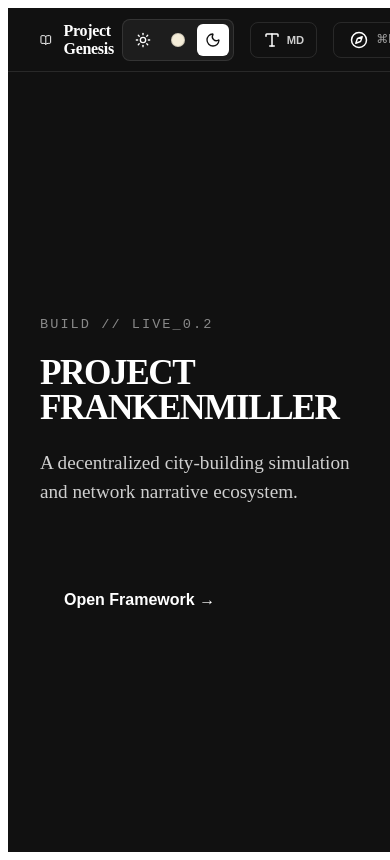
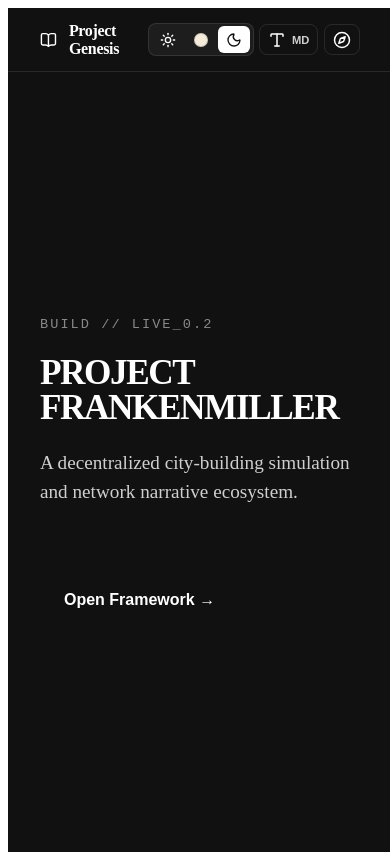
Before and after one commit to Frankenmiller/project-genesis, a React (Vite) app: page / in a window 390 px wide. Built offline with nearby package versions, Linux system fonts and the light colour scheme.

Commit message:
added chapter flip feature for last page works spacebar and chevron right, tidy'd up the header icons on mobile

```diff
--- a/src/App.css
+++ b/src/App.css
@@ -118,13 +118,12 @@
   transition: width 0.3s cubic-bezier(0.25, 1, 0.5, 1);
 }
 
-/* Override inline styling on mobile headers via existing MQ context */
 @media (max-width: 640px) {
   .book-engine-container {
     height: calc(100vh - var(--nav-height) - 1rem);
   }
   .page-nav-zone {
-    width: 12%; /* Wider tap targets on tiny touch screens */
+    width: 12%;
   }
   .book-text-columns {
     column-gap: 2rem;
@@ -132,4 +131,33 @@
   .cover-main-title {
     font-size: 2.2rem !important;
   }
+  .nav-right {
+    transform: translateX(-8px);
+  }
 }
+
+@media (max-width: 768px) {
+  /* Keep your general offset rule */
+  .nav-right {
+    transform: translateX(-6px);
+    gap: 0.35rem !important; /* Tightens space between theme bar, font size, and palette buttons */
+  }
+
+  /* Compact the padding around theme controls */
+  .theme-selector {
+    padding: 0.15rem !important;
+    gap: 0.15rem !important;
+  }
+
+  /* Shrink individual icon buttons */
+  .theme-selector button,
+  .control-btn,
+  .palette-trigger {
+    padding: 0.35rem 0.5rem !important;
+  }
+
+  /* Hide shortcut hint text on mobile to save precious horizontal space */
+  .shortcut-hint {
+    display: none !important;
+  }
+}
--- a/src/App.jsx
+++ b/src/App.jsx
@@ -77,7 +77,7 @@ const CHAPTERS = [
   },
   {
     id: 5,
-    title: "Chapter V: The Illusion",
+    title: "Chapter V: The Grand Illusion",
     content: [
       "Sed ut perspiciatis unde omnis iste natus error sit voluptatem accusantium doloremque laudantium, totam rem aperiam, eaque ipsa quae ab illo inventore veritatis et quasi architecto beatae vitae dicta sunt explicabo. Nemo enim ipsam voluptatem quia voluptas sit aspernatur aut odit aut fugit.",
       "Quis autem vel eum iure reprehenderit qui in ea voluptate velit esse quam nihil molestiae consequatur, vel illum qui dolorem eum fugiat quo voluptas nulla pariatur? At vero eos et accusamus et iusto odio dignissimos ducimus qui blanditiis praesentium voluptatum deleniti atque corrupti quos dolores.",
@@ -144,19 +144,46 @@ export default function App() {
         if (e.key === 'Escape') setIsPaletteOpen(false);
 
         if (viewMode === 'reading' && !isPaletteOpen) {
+          // Next Page / Next Chapter Boundary Handling
           if (e.key === 'ArrowRight' || e.key === ' ') {
             e.preventDefault();
-          setPageIndex(prev => Math.min(prev + 1, totalPages - 1));
+            setPageIndex(prev => {
+              if (prev < totalPages - 1) {
+                return prev + 1;
+              } else {
+                // At boundary: Check if a next chapter exists
+                const currentIdx = CHAPTERS.findIndex(ch => ch.id === currentChapter);
+                if (currentIdx !== -1 && currentIdx < CHAPTERS.length - 1) {
+                  setCurrentChapter(CHAPTERS[currentIdx + 1].id);
+                  return 0; // Reset to page 0 of new chapter
                 }
+              }
+              return prev;
+            });
+          }
+
+          // Previous Page / Previous Chapter Boundary Handling
           if (e.key === 'ArrowLeft') {
             e.preventDefault();
-          setPageIndex(prev => Math.max(prev - 1, 0));
+            setPageIndex(prev => {
+              if (prev > 0) {
+                return prev - 1;
+              } else {
+                // At boundary: Check if a previous chapter exists
+                const currentIdx = CHAPTERS.findIndex(ch => ch.id === currentChapter);
+                if (currentIdx > 0) {
+                  setCurrentChapter(CHAPTERS[currentIdx - 1].id);
+                  return 0; // Starts at page 0 of previous chapter
+                }
+              }
+              return prev;
+            });
           }
         }
       };
       window.addEventListener('keydown', handleKeyDown);
       return () => window.removeEventListener('keydown', handleKeyDown);
-  }, [viewMode, isPaletteOpen, totalPages]);
+    }, [viewMode, isPaletteOpen, totalPages, currentChapter]);
 
   // Force app shell classes to synchronize instantly with application state
   useEffect(() => {
@@ -178,9 +205,9 @@ export default function App() {
   };
 
   const fontSizeStyles = {
-    sm: { fontSize: '0.9rem', lineHeight: '1.6' },
-    md: { fontSize: '1.1rem', lineHeight: '1.7' },
-    lg: { fontSize: '1.3rem', lineHeight: '1.8' }
+    sm: { fontSize: '1.0rem', lineHeight: '1.5' },
+    md: { fontSize: '1.0rem', lineHeight: '1.5' },
+    lg: { fontSize: '1.0rem', lineHeight: '1.5' }
   };
 
   const currentColors = themeStyles[theme] || themeStyles.dark;
@@ -377,15 +404,31 @@ export default function App() {
 
             {/* Next Page Target Zone */}
             <div
-              onClick={() => setPageIndex(prev => Math.min(prev + 1, totalPages - 1))}
+              onClick={() => {
+                if (pageIndex < totalPages - 1) {
+                  setPageIndex(prev => prev + 1);
+                } else {
+                  const currentIdx = CHAPTERS.findIndex(ch => ch.id === currentChapter);
+                  if (currentIdx !== -1 && currentIdx < CHAPTERS.length - 1) {
+                    setCurrentChapter(CHAPTERS[currentIdx + 1].id);
+                    setPageIndex(0);
+                  }
+                }
+              }}
               style={{
                 position: 'absolute', right: 0, top: 0, bottom: '3.5rem', width: '15%',
-                cursor: pageIndex === totalPages - 1 ? 'default' : 'pointer', zIndex: 30, display: 'flex',
+                cursor: (pageIndex === totalPages - 1 && currentChapter === CHAPTERS[CHAPTERS.length - 1].id) ? 'default' : 'pointer',
+                zIndex: 30, display: 'flex',
                 alignItems: 'center', justifyContent: 'center'
               }}
               className="page-nav-zone"
             >
-              <ChevronRight className="nav-arrow-icon" style={{ opacity: pageIndex === totalPages - 1 ? 0 : 0.4 }} />
+              <ChevronRight
+                className="nav-arrow-icon"
+                style={{
+                  opacity: (pageIndex === totalPages - 1 && currentChapter === CHAPTERS[CHAPTERS.length - 1].id) ? 0 : 0.4
+                }}
+              />
             </div>
 
             {/* Fixed Pagination Bar */}
```
Lines whose indentation alone changed are shown as unchanged.
